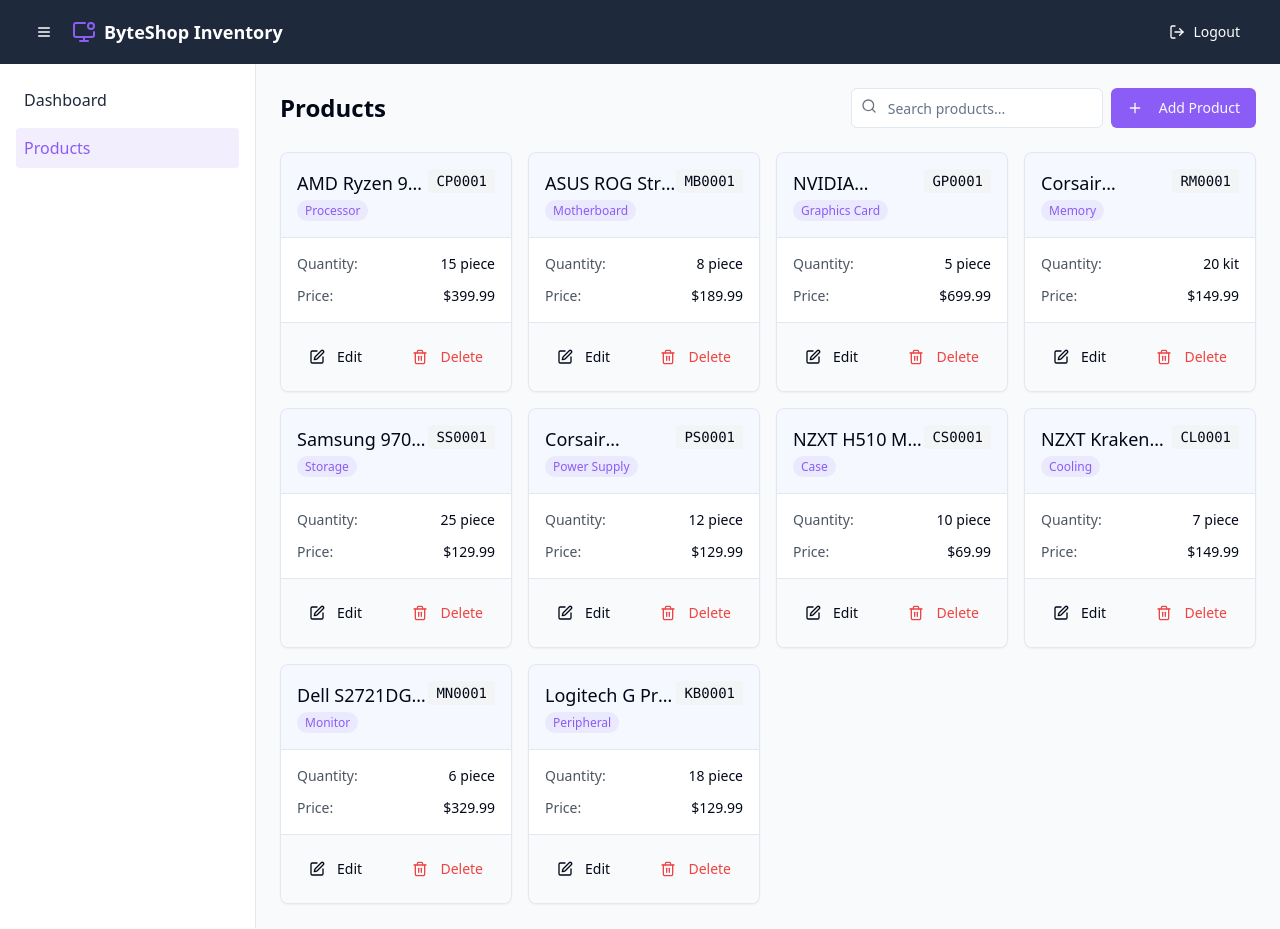
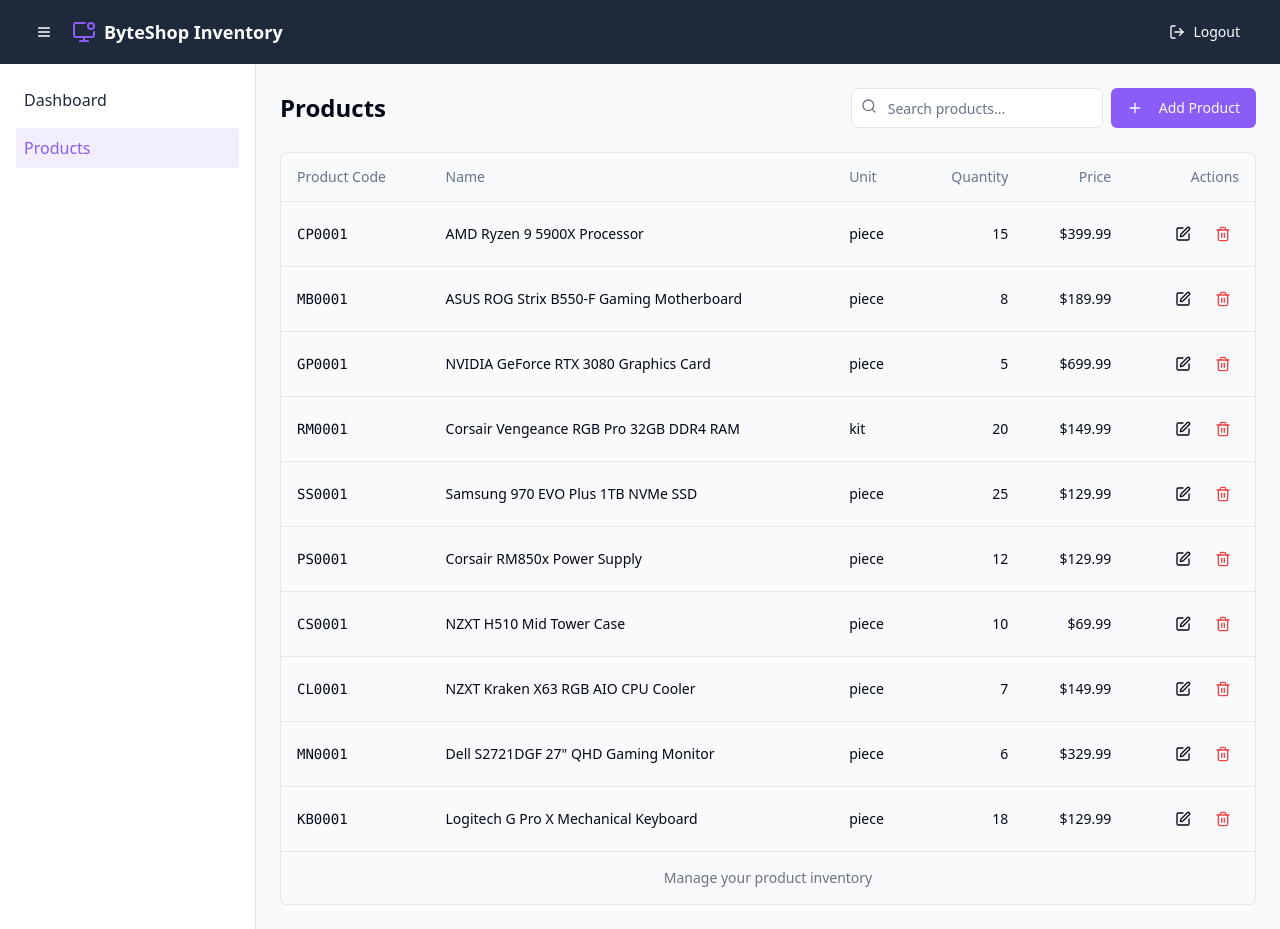
Before and after one commit to jajai21/byte-shop-inventory-tracker, a React (Vite) app: page /products in a window 1280 px wide. Built offline with nearby package versions, Linux system fonts and the light colour scheme; sample sign-in values are in the browser's storage.

Commit message:
Refactor: Improve UI styling
This commit refactors the UI to match the specified design.

```diff
--- a/src/pages/Products.tsx
+++ b/src/pages/Products.tsx
@@ -4,18 +4,37 @@ import MainLayout from "@/components/layouts/MainLayout";
 import { useProducts } from "@/contexts/ProductContext";
 import { Button } from "@/components/ui/button";
 import { Input } from "@/components/ui/input";
-import { Plus, Search } from "lucide-react";
-import ProductCard from "@/components/product/ProductCard";
+import { Edit, Plus, Search, Trash2 } from "lucide-react";
 import AddProductDialog from "@/components/product/AddProductDialog";
 import EditProductDialog from "@/components/product/EditProductDialog";
 import { Product } from "@/types";
+import { formatCurrency } from "@/lib/formatters";
+import {
+  Table,
+  TableBody,
+  TableCell,
+  TableHead,
+  TableHeader,
+  TableRow,
+} from "@/components/ui/table";
+import {
+  AlertDialog,
+  AlertDialogAction,
+  AlertDialogCancel,
+  AlertDialogContent,
+  AlertDialogDescription,
+  AlertDialogFooter,
+  AlertDialogHeader,
+  AlertDialogTitle,
+} from "@/components/ui/alert-dialog";
 
 const Products = () => {
-  const { products, searchProducts } = useProducts();
+  const { products, searchProducts, deleteProduct } = useProducts();
   const [searchQuery, setSearchQuery] = useState("");
   const [isAddDialogOpen, setIsAddDialogOpen] = useState(false);
   const [isEditDialogOpen, setIsEditDialogOpen] = useState(false);
   const [selectedProduct, setSelectedProduct] = useState<Product | null>(null);
+  const [productToDelete, setProductToDelete] = useState<Product | null>(null);
 
   const handleSearch = (e: React.ChangeEvent<HTMLInputElement>) => {
     setSearchQuery(e.target.value);
@@ -24,6 +43,17 @@ const Products = () => {
   const handleEdit = (product: Product) => {
     setSelectedProduct(product);
     setIsEditDialogOpen(true);
+  };
+
+  const handleDelete = (product: Product) => {
+    setProductToDelete(product);
+  };
+
+  const confirmDelete = () => {
+    if (productToDelete) {
+      deleteProduct(productToDelete.id);
+      setProductToDelete(null);
+    }
   };
 
   const filteredProducts = searchQuery ? searchProducts(searchQuery) : products;
@@ -62,14 +92,55 @@ const Products = () => {
             </p>
           </div>
         ) : (
-          <div className="grid grid-cols-1 sm:grid-cols-2 lg:grid-cols-3 xl:grid-cols-4 gap-4">
-            {filteredProducts.map((product) => (
-              <ProductCard
-                key={product.id}
-                product={product}
-                onEdit={() => handleEdit(product)}
-              />
-            ))}
+          <div className="border rounded-md overflow-hidden">
+            <Table>
+              <TableHeader>
+                <TableRow>
+                  <TableHead>Product Code</TableHead>
+                  <TableHead>Name</TableHead>
+                  <TableHead>Unit</TableHead>
+                  <TableHead className="text-right">Quantity</TableHead>
+                  <TableHead className="text-right">Price</TableHead>
+                  <TableHead className="text-right">Actions</TableHead>
+                </TableRow>
+              </TableHeader>
+              <TableBody>
+                {filteredProducts.map((product) => (
+                  <TableRow key={product.id}>
+                    <TableCell className="font-mono text-sm">{product.code}</TableCell>
+                    <TableCell>{product.name}</TableCell>
+                    <TableCell>{product.unit}</TableCell>
+                    <TableCell className="text-right">{product.quantity}</TableCell>
+                    <TableCell className="text-right">{formatCurrency(product.price)}</TableCell>
+                    <TableCell className="text-right">
+                      <div className="flex justify-end gap-2">
+                        <Button
+                          variant="ghost"
+                          size="sm"
+                          onClick={() => handleEdit(product)}
+                          className="h-8 w-8 p-0"
+                        >
+                          <Edit className="h-4 w-4" />
+                          <span className="sr-only">Edit</span>
+                        </Button>
+                        <Button
+                          variant="ghost"
+                          size="sm"
+                          onClick={() => handleDelete(product)}
+                          className="h-8 w-8 p-0 text-red-500 hover:text-red-700 hover:bg-red-50"
+                        >
+                          <Trash2 className="h-4 w-4" />
+                          <span className="sr-only">Delete</span>
+                        </Button>
+                      </div>
+                    </TableCell>
+                  </TableRow>
+                ))}
+              </TableBody>
+            </Table>
+            <div className="p-4 text-center text-gray-500 text-sm border-t">
+              Manage your product inventory
+            </div>
           </div>
         )}
       </div>
@@ -86,6 +157,26 @@ const Products = () => {
           product={selectedProduct}
         />
       )}
+
+      <AlertDialog open={!!productToDelete} onOpenChange={() => setProductToDelete(null)}>
+        <AlertDialogContent>
+          <AlertDialogHeader>
+            <AlertDialogTitle>Are you sure?</AlertDialogTitle>
+            <AlertDialogDescription>
+              This will permanently delete the product "{productToDelete?.name}" and cannot be undone.
+            </AlertDialogDescription>
+          </AlertDialogHeader>
+          <AlertDialogFooter>
+            <AlertDialogCancel>Cancel</AlertDialogCancel>
+            <AlertDialogAction
+              className="bg-red-500 hover:bg-red-600"
+              onClick={confirmDelete}
+            >
+              Delete
+            </AlertDialogAction>
+          </AlertDialogFooter>
+        </AlertDialogContent>
+      </AlertDialog>
     </MainLayout>
   );
 };
```
